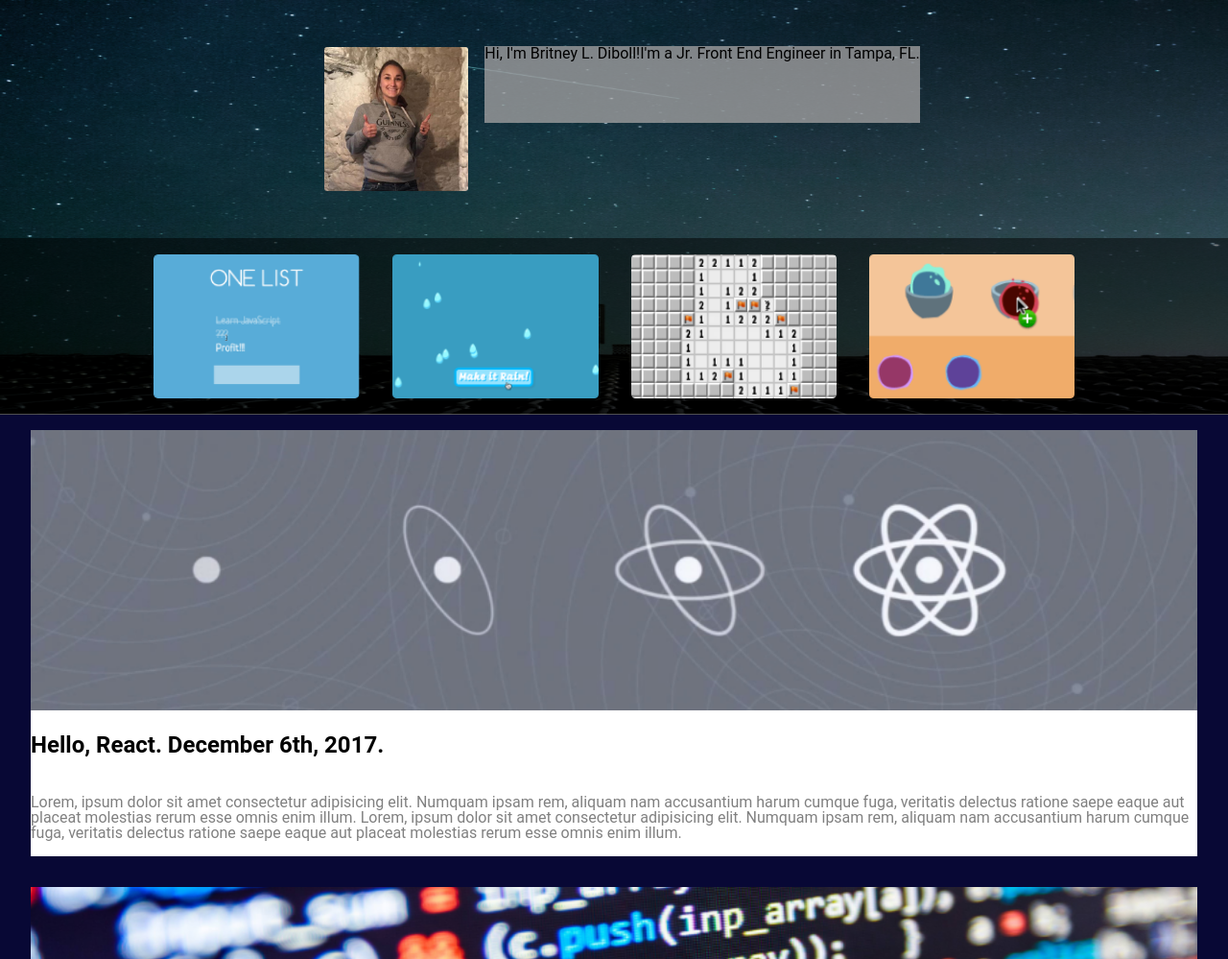
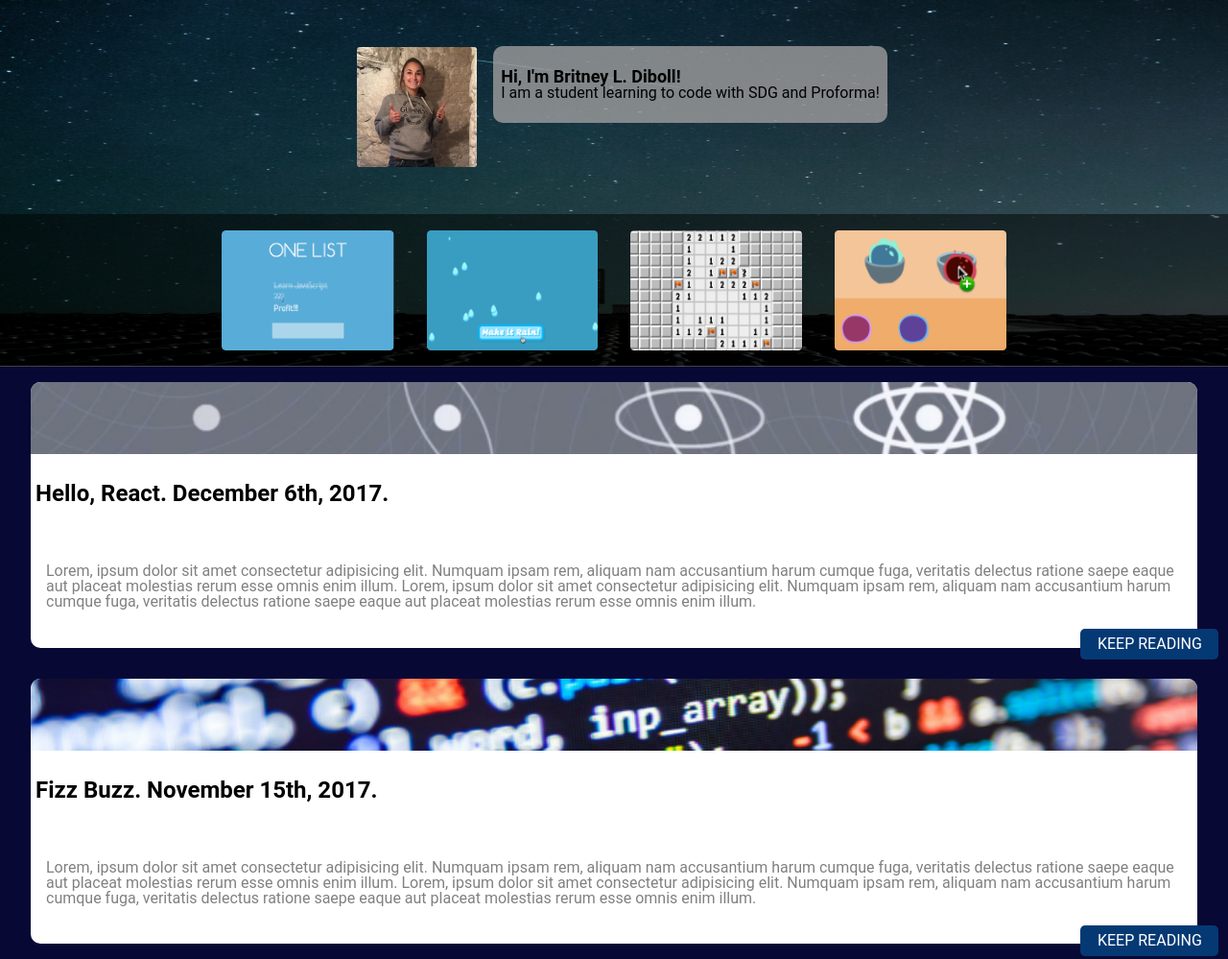
Before and after one commit to Britney-Diboll/mock-portfolio, a website: page public/index.html in a window 1280 px wide. Shown: the top 999 px of the page at 96% size. Drawn offline with Linux system fonts and the light colour scheme.

Commit message:
fixed large pictures with the parent container

```diff
--- a/public/index.html
+++ b/public/index.html
@@ -14,10 +14,8 @@
       <section class="one">
         <img class= "middle-pics" src="./images/me.jpg" alt="Britney Diboll">
 
-          <p class= "info"> Hi, I'm Britney L. Diboll! </p>
-         <br>
-         <br>
-          <p class= "info"> I'm a Jr. Front End Engineer in Tampa, FL.</p>
+          <p class= "info"> <font size="4"><b> Hi, I'm Britney L. Diboll!</b></font>
+         I am a student learning to code with SDG and Proforma!</p>
 
       </section>
 
@@ -33,24 +31,28 @@
     <div class="second">
 
     <section class="three">
-      <img class= "lrg-pic" src="./images/react.png" alt="React">
+
+     <img class="lrg-pic" height="75px" src="./images/react.png" alt="Atoms">
 
         <p class= "p-head"> Hello, React. December 6th, 2017.</p>
         <p class="p-text">
       Lorem, ipsum dolor sit amet consectetur adipisicing elit. Numquam ipsam rem, aliquam nam accusantium harum cumque fuga, veritatis delectus ratione saepe eaque aut placeat molestias rerum esse omnis enim illum.
       Lorem, ipsum dolor sit amet consectetur adipisicing elit. Numquam ipsam rem, aliquam nam accusantium harum cumque fuga, veritatis delectus ratione saepe eaque aut placeat molestias rerum esse omnis enim illum.
         </p>
-
+        <p class="blue"> KEEP READING</p>
     </section>
 
+
     <section class="four">
-        <img class= "lrg-pic" src="./images/code.png" alt="Code">
+
+      <img class="lrg-pic" height="75px" src="./images/code.png" alt="Atoms">
 
         <p class= "p-head"> Fizz Buzz. November 15th, 2017. </p>
         <p class="p-text">
           Lorem, ipsum dolor sit amet consectetur adipisicing elit. Numquam ipsam rem, aliquam nam accusantium harum cumque fuga, veritatis delectus ratione saepe eaque aut placeat molestias rerum esse omnis enim illum.
           Lorem, ipsum dolor sit amet consectetur adipisicing elit. Numquam ipsam rem, aliquam nam accusantium harum cumque fuga, veritatis delectus ratione saepe eaque aut placeat molestias rerum esse omnis enim illum.
         </p>
+        <p class="blue"> KEEP READING</p>
     </section>
 
     <section class="five">
--- a/public/screen.css
+++ b/public/screen.css
@@ -26,6 +26,17 @@ padding:2em;
 
 }
 
+.info{
+  display:flex;
+  flex-direction: column;
+  justify-content: center;
+  background-color: rgba(167, 165, 165, 0.75);
+  color:black;
+  height: 4em;
+  padding: .5em;
+  border-radius: 10px;
+}
+
 .two {
 display:flex;
 flex-direction: row;
@@ -44,10 +55,13 @@ background-color: rgba(0, 0, 0, 0.5);
 .three {
   display:flex;
   flex-direction: column;
+  flex-wrap: wrap;
   justify-content: center;
   background-color: white;
   margin: 0 1em 2em 1em;
+  border-radius: 10px;
 }
+
 
 .four {
   display:flex;
@@ -55,17 +69,32 @@ background-color: rgba(0, 0, 0, 0.5);
   justify-content: flex-start;
   background-color: white;
   margin: 0 1em 2em 1em;
+  border-radius: 10px;
 }
 
 .p-head{
   font-size: 1.5em ;
   font-weight: bold;
+  padding: 5px
+  ;
 }
 
-.lrg-pic{
+.lrg-pic {
+  border-top-left-radius: 10px;
+  border-top-right-radius: 10px;
   max-width: 100%;
-  margin: -200px 0px;
-  clip-path: inset(200px 0px 200px 0px);
+  object-fit: cover;}
+
+.blue{
+  display: flex;
+  flex-direction: row;
+  justify-content: center;
+  background-color: rgb(5, 57, 116);
+  color: white;
+  width: 8em;
+  padding: .5em;
+  margin: -1% -1% -1% 90%;
+  border-radius: 5px;
 }
 
 .five{
@@ -93,14 +122,9 @@ background-color: rgba(0, 0, 0, 0.5);
   color: white;
 }
 
-.info{
-  background-color: rgba(167, 165, 165, 0.75);
-  color:black;
-  height: 5em;
-}
 
 .middle-pics{
-  height: 150px ;
+  height: 125px ;
   width: auto;
   border:1px solid transparent;
   -webkit-border-radius: 20px;
@@ -117,4 +141,5 @@ background-color: rgba(0, 0, 0, 0.5);
 
 .p-text {
   color:gray;
+  padding: 1em;
 }
```
